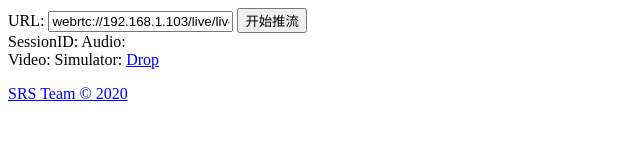
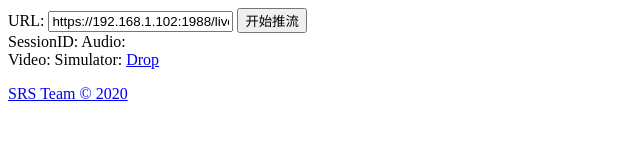
Before and after one commit to jackwsun2/live-stream, a plain HTML site: page webcast/index.html in a window 1280 px wide. Both pictures are taken after a click on the button "开始推流". Shown: the full height of the page, 0-640 px from the left. Drawn offline with Linux system fonts and the light colour scheme.

Commit message:
修改视频推送参数

```diff
--- a/webcast/index.html
+++ b/webcast/index.html
@@ -91,7 +91,7 @@
         };
 
         $('#rtc_media_player').hide();
-        $("#txt_url").val('webrtc://192.168.1.103/live/livestream');
+        $("#txt_url").val('https://192.168.1.102:1988/live/livestream');
         $("#btn_publish").click(startPublish);
     </script>
 </body>
--- a/webcast/js/srs.sdk.js
+++ b/webcast/js/srs.sdk.js
@@ -22,11 +22,11 @@ function SrsRtcPublisherAsync() {
 
     // https://developer.mozilla.org/en-US/docs/Web/API/MediaDevices/getUserMedia
     self.contrains = {
-        audio: true,
+        audio: false,
         video: {
-            width: 1280,
-            height: 720,
-            frameRate: 15
+            width: 1920,
+            height: 1080,
+            frameRate: 25
         }
     };
 
```
Also changed, not shown: 1 other file.
